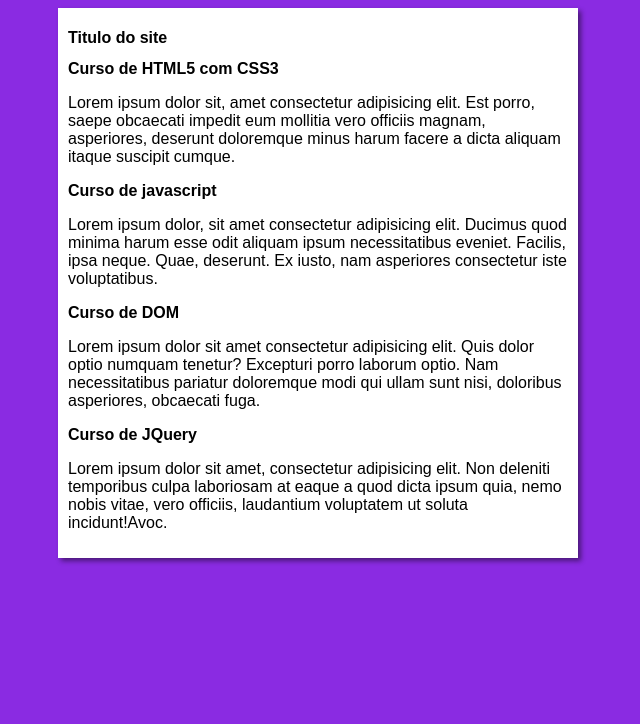
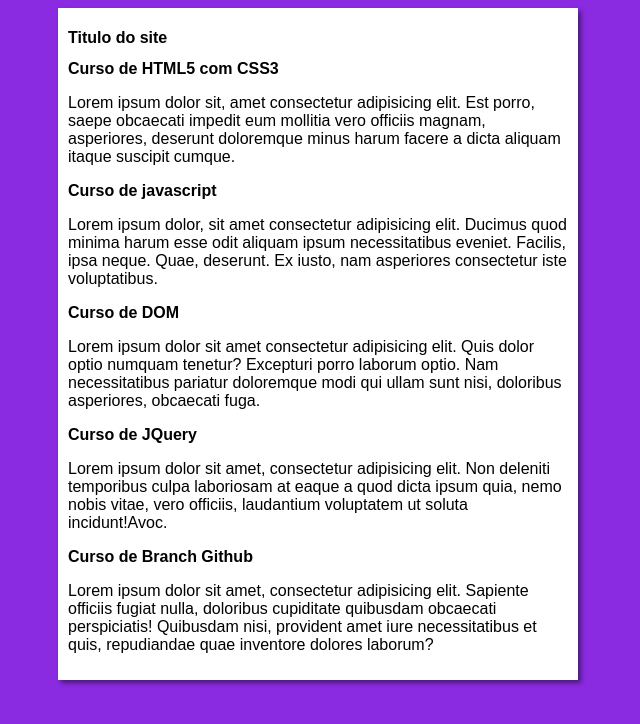
Before and after one commit to victorcova/Projeto-site, a plain HTML site: page index.html in a window 1280 px wide. Shown: the whole page, without its empty margins (322-962 px from the left). Drawn offline with Linux system fonts and the light colour scheme.

Commit message:
main add curso brach

```diff
--- a/index.html
+++ b/index.html
@@ -34,6 +34,11 @@
             <p>Lorem ipsum dolor sit amet, consectetur adipisicing elit. Non deleniti temporibus culpa laboriosam at eaque a quod dicta ipsum quia, nemo nobis vitae, vero officiis, laudantium voluptatem ut soluta incidunt!Avoc.</p>
         </article>
 
+        <article>
+            <h2>Curso de Branch Github</h2>
+            <p>Lorem ipsum dolor sit amet, consectetur adipisicing elit. Sapiente officiis fugiat nulla, doloribus cupiditate quibusdam obcaecati perspiciatis! Quibusdam nisi, provident amet iure necessitatibus et quis, repudiandae quae inventore dolores laborum?</p>
+        </article>
+
     </main>
 
 </body>
```
